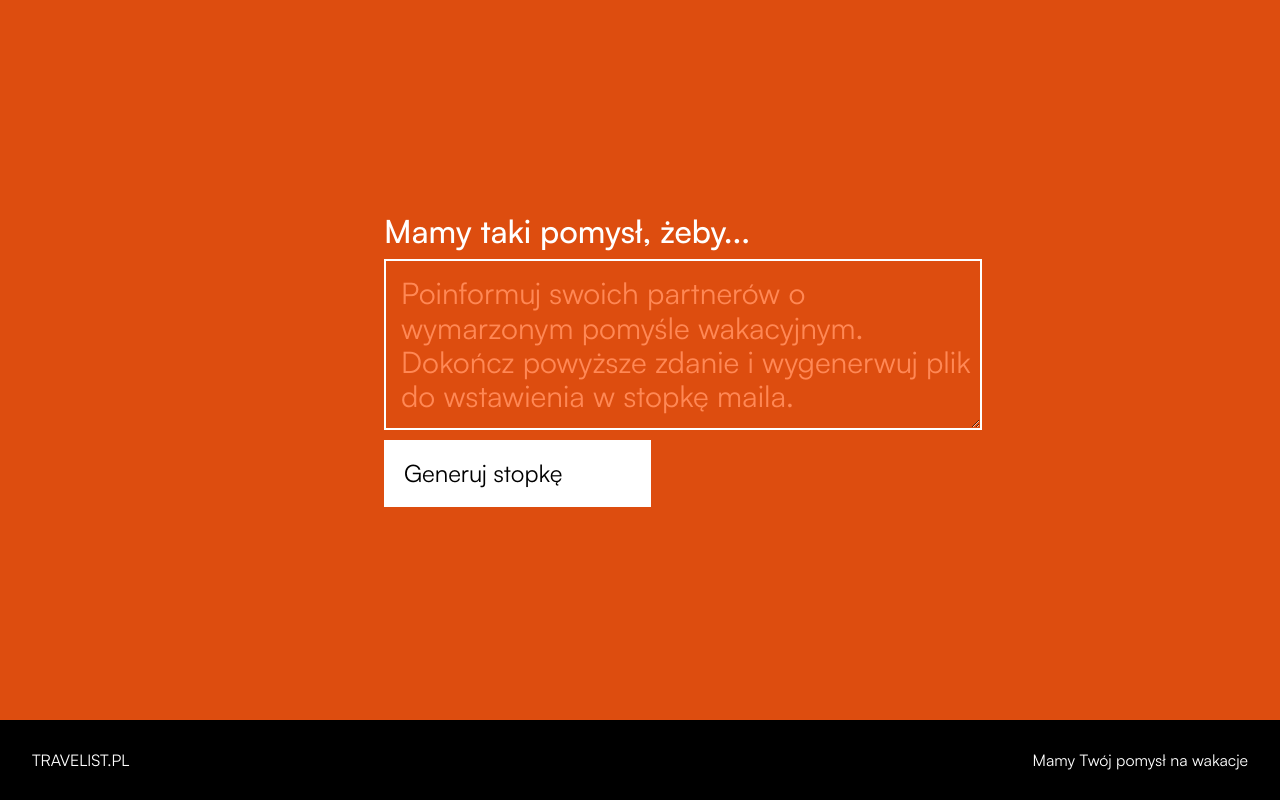
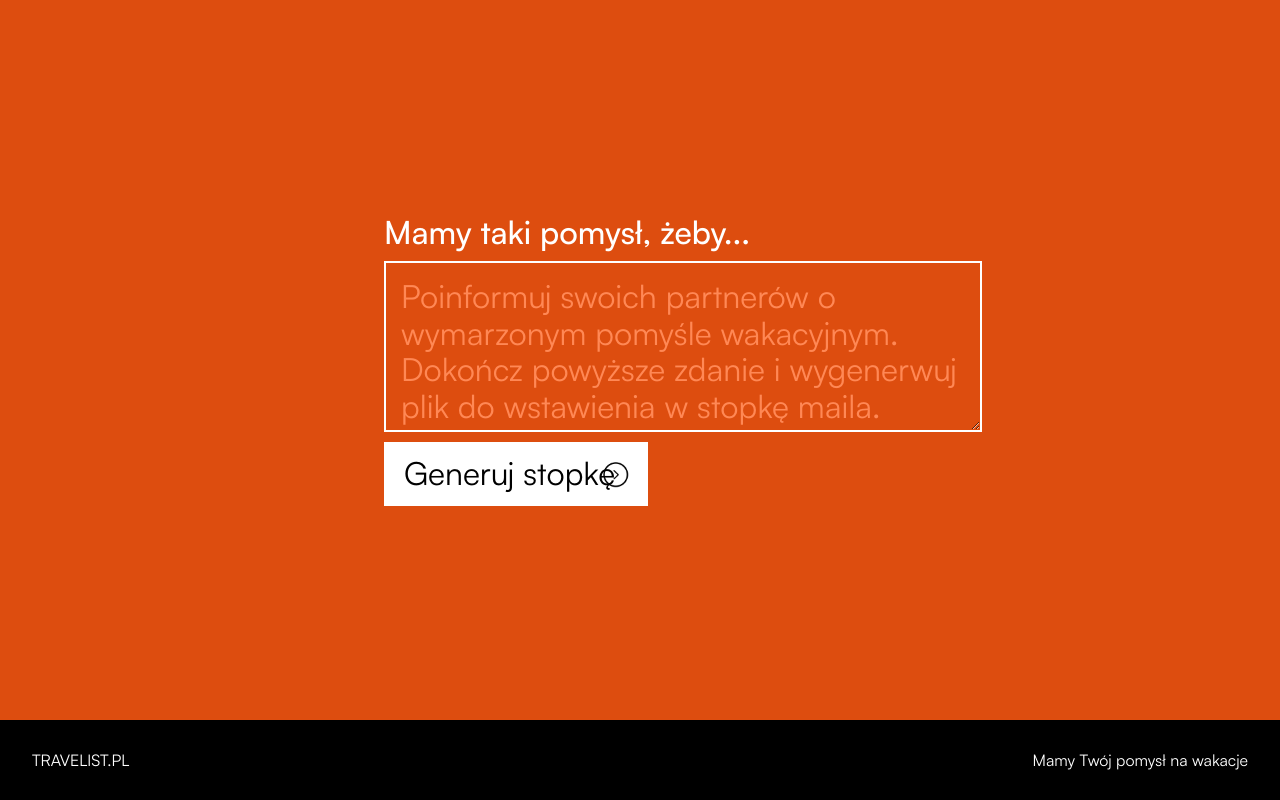
Before and after one commit to mgxmajewski/travelist-footer-generator, a Django app: page / in a window 1280 px wide. Run offline with Django 4.2, Linux system fonts and the light colour scheme.

Commit message:
Adjust button.

```diff
--- a/generator/static/generator/style.css
+++ b/generator/static/generator/style.css
@@ -60,7 +60,7 @@ label {
 }
 
 textarea {
-    font-size: 1.86rem;
+    font-size: 2rem;
     padding-left: 15px;
     padding-top: 15px;
     text-align: left;
@@ -78,16 +78,16 @@ textarea:focus {
 input[type=submit] {
     border: none;
     color: black;
-    background: white;
-    font-size: 1.5rem;
-    width: 267px;
-    height: 67px;
+    font-size: 2rem;
+    width: 264px;
+    height: 64px;
     text-align: start;
     padding-left: 20px;
+    background-image:url('button.png');
 }
 
 ::placeholder { /* Chrome, Firefox, Opera, Safari 10.1+ */
-    font-size: 1.86rem;
+    font-size: 2rem;
     white-space: pre-line;
     color: #ff8855;
     opacity: 1; /* Firefox */
```
Also changed, not shown: generator/static/generator/button.png (added).
